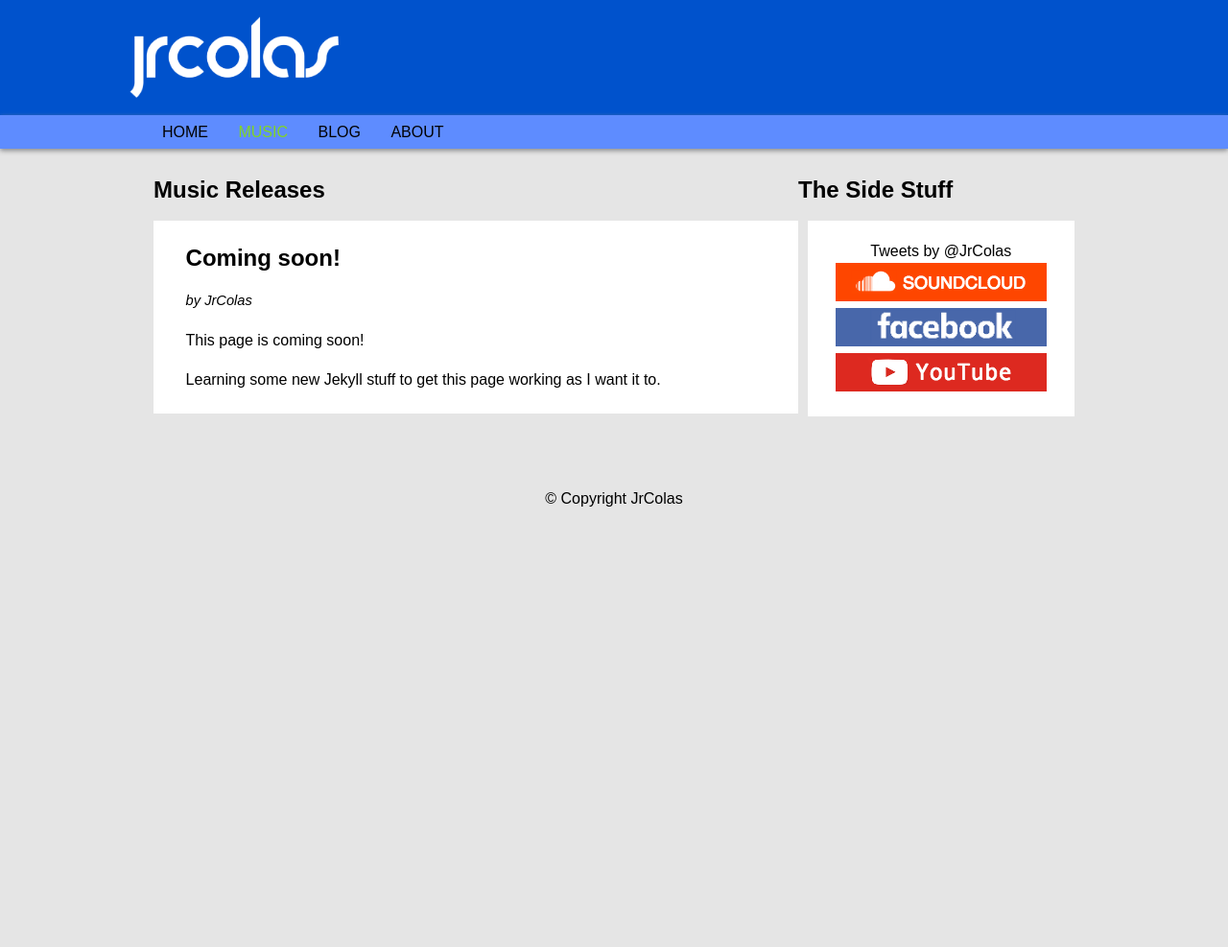
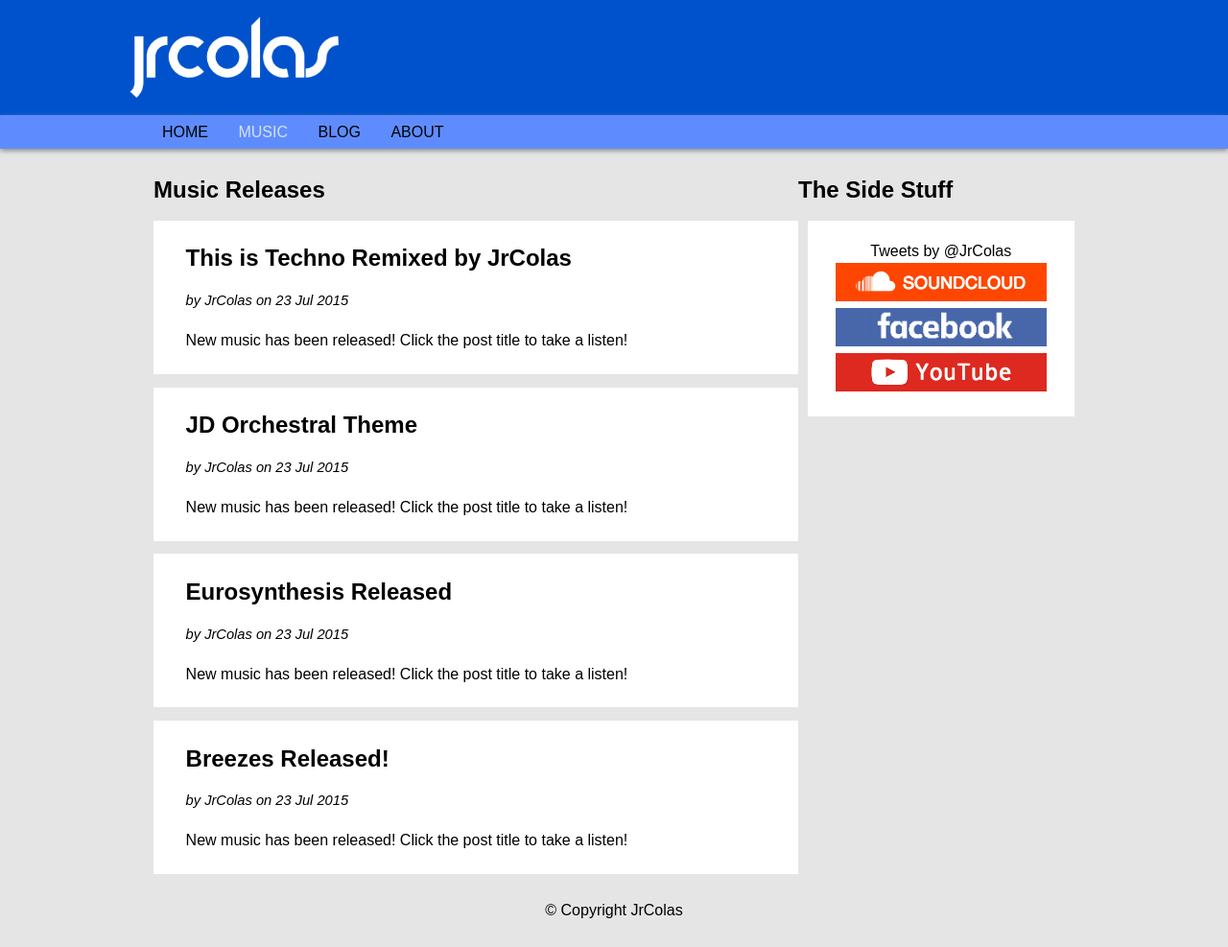
Before and after one commit to jrcolas/jekyll-site, a Jekyll site: the page built from music.html, in a window 1280 px wide and 987 px high. Shown: the whole window at 96% size. Built offline with Jekyll 4.4.1, drawn with Linux system fonts in a browser that asks for light colours; nearby versions of some CDN libraries; Markdown is read by kramdown in place of the engine named in the settings; comment, search, counter and statistics services are not loaded.

Commit message:
V3 U7: Improvements
Mobile integration, music page organization and few codes deciphered.

```diff
--- a/_includes/footer.html
+++ b/_includes/footer.html
@@ -1,6 +1,6 @@
 <!-- Footer -->
 <footer class="mainFooter">
-                <p><center><a href="index.html" title="JrColas" style="color:black">&copy; Copyright JrColas</a></center></p>
+                <p><center><a href="{{site.url}}/index.html" title="JrColas" style="color:black">&copy; Copyright JrColas</a></center></p>
             </footer>
 
     </body>
--- a/_includes/nav.html
+++ b/_includes/nav.html
@@ -12,13 +12,13 @@
             {% include pages_list %}
         </ul>
 
-        <select>
-            <option value="">Navigate to...</option>
+        <select onchange="location = this.options[this.selectedIndex].value;">
+            <option value="" selected="selected">Navigate to...</option>
 
-            <option value="index.html" selected="{% if page.url == '/index.html' %}selected{% endif %}">Home</option>
-            <option value="music.html" selected="{% if page.url == '/music.html' %}selected{% endif %}">Music</option>
-            <option value="blog.html" selected="{% if page.url == '/blog.html' %}selected{% endif %}">Blog</option>
-            <option value="about.html" selected="{% if page.url == '/contact.html' %}selected{% endif %}">Contact</option>
+            <option value="index.html">Home</option>
+            <option value="music.html">Music</option>
+            <option value="blog.html">Blog</option>
+            <option value="about.html">About</option>
         </select>
     </nav>
 </header>
--- a/_layouts/post.html
+++ b/_layouts/post.html
@@ -11,5 +11,8 @@
     <hr>
     </div>
 
+<!-- Comment Section -->
+
+
 <!-- Footer -->
 {% include footer.html %}
--- /dev/null
+++ b/_posts/2015-07-23-breezes-released.md
@@ -0,0 +1,28 @@
+---
+layout: post
+title: "Breezes Released!"
+preview: "New music has been released! Click the post title to take a listen!"
+author: "JrColas"
+tag: "music"
+---
+
+
+#Breezes by JrColas
+
+<p>Extended mix of this music is available on my YouTube channel.
+</p>
+
+<p>
+	<iframe width="100%"
+	height="166"
+	scrolling="no"
+	frameborder="no"
+	src="https://w.soundcloud.com/player/?url=https%3A//api.soundcloud.com/tracks/199870205&amp;
+	color=ff5500&amp;
+	auto_play=false&amp;hide_related=false&amp;
+	show_comments=true&amp;show_user=true&amp;
+	show_reposts=false">
+	</iframe><br>
+</p>
+
+<p style="font-style: italic"> - JrColas</p>
--- /dev/null
+++ b/_posts/2015-07-23-eurosynthesis.md
@@ -0,0 +1,31 @@
+---
+layout: post
+title: "Eurosynthesis Released"
+preview: "New music has been released! Click the post title to take a listen!"
+author: "JrColas"
+tag: "music"
+---
+
+
+#Eurosynthesis by JrColas
+
+<p>Available on SoundCloud and YouTube.
+</p>
+
+<p>
+	<iframe
+		width="100%"
+		height="166"
+		scrolling="no"
+		frameborder="no"
+		src="https://w.soundcloud.com/player/?url=https%3A//api.soundcloud.com/tracks/191829640&amp;
+		color=0066cc&amp;
+		auto_play=false&amp;
+		hide_related=false&amp;
+		show_comments=true&amp;
+		show_user=true&amp;
+		show_reposts=false">
+	</iframe><br>
+</p>
+
+<p style="font-style: italic"> - JrColas</p>
--- /dev/null
+++ b/_posts/2015-07-23-jd-orchestral-theme.md
@@ -0,0 +1,31 @@
+---
+layout: post
+title: "JD Orchestral Theme"
+preview: "New music has been released! Click the post title to take a listen!"
+author: "JrColas"
+tag: "music"
+---
+
+
+#JD Orchestral Theme
+
+<p>Available on SoundCloud and YouTube.
+</p>
+
+<p>
+	<iframe
+		width="100%"
+		height="166"
+		scrolling="no"
+		frameborder="no"
+		src="https://w.soundcloud.com/player/?url=https%3A//api.soundcloud.com/tracks/126181422&amp;
+		color=0066cc&amp;
+		auto_play=false&amp;
+		hide_related=false&amp;
+		show_comments=true&amp;
+		show_user=true&amp;
+		show_reposts=false">
+	</iframe><br>
+</p>
+
+<p style="font-style: italic"> - JrColas</p>
--- /dev/null
+++ b/_posts/2015-07-23-this-is-techno-remix.md
@@ -0,0 +1,31 @@
+---
+layout: post
+title: "This is Techno Remixed by JrColas"
+preview: "New music has been released! Click the post title to take a listen!"
+author: "JrColas"
+tag: "music"
+---
+
+
+#This is Techno by JrColas
+
+<p>Available on SoundCloud and YouTube.
+</p>
+
+<p>
+	<iframe
+		width="100%"
+		height="166"
+		scrolling="no"
+		frameborder="no"
+		src="https://w.soundcloud.com/player/?url=https%3A//api.soundcloud.com/tracks/196666784&amp;
+		color=0066cc&amp;
+		auto_play=false&amp;
+		hide_related=false&amp;
+		show_comments=true&amp;
+		show_user=true&amp;
+		show_reposts=false">
+	</iframe><br>
+</p>
+
+<p style="font-style: italic"> - JrColas</p>
--- a/blog.html
+++ b/blog.html
@@ -11,6 +11,7 @@ order: 3
 			<div class="content">
 				<h2>The stuff I write</h2>
 			{% for post in site.posts %}
+				{% if post.tag != "music" %}
 					<article class="topContent">
 
 						<header>
@@ -25,6 +26,7 @@ order: 3
 							<p>{{ post.preview }}</p>
 						</content>
 					</article>
+				{% endif %}
 			{% endfor %}
 
 			</div>
--- a/css/style.css
+++ b/css/style.css
@@ -82,7 +82,7 @@ a:hover {
 
 
 .active {
-	color: #81D425 !important;
+	color: #d8e0ff !important;
 }
 
 
@@ -304,7 +304,7 @@ End Navigation */
 		margin: 0 auto;
 	}
 
-	.top-sidebar, .middle-sidebar, .bottom-sidebar {
+	.feedSide {
 		width: 94%;
 		margin: 2% 0 2% 0;
 		padding: 2% 3%;
--- a/music.html
+++ b/music.html
@@ -10,22 +10,24 @@ order: 2
 		<div class="mainContent">
 			<div class="content">
 				<h2>Music Releases</h2>
+				{% for post in site.posts %}
+					{% if post.tag == "music" %}
 						<article class="topContent">
+
 							<header>
-						<h2><a href="#" title="First Post">Coming soon!</a></h2>
+								<a href="{{ post.url | prepend: site.url }}"><h2>{{ post.title }}</h2></a>
 							</header>
 
 							<footer>
-						<p class="post-info">by JrColas</p>
+								<p class="post-info">by {{ post.author }} on {{post.date | date_to_string }}</p>
 							</footer>
 
 							<content>
-						<p>This page is coming soon!</p>
-
-						<p>	Learning some new Jekyll stuff to get this page working as I want it to. </p>
-
+								<p>{{ post.preview }}</p>
 							</content>
 						</article>
+					{% endif %}
+				{% endfor %}
 
 			</div>
 		</div>
```
Lines whose indentation alone changed are shown as unchanged.
